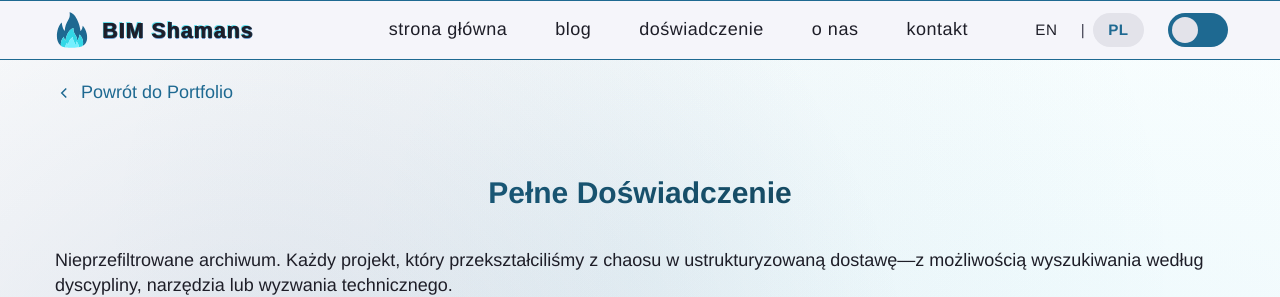
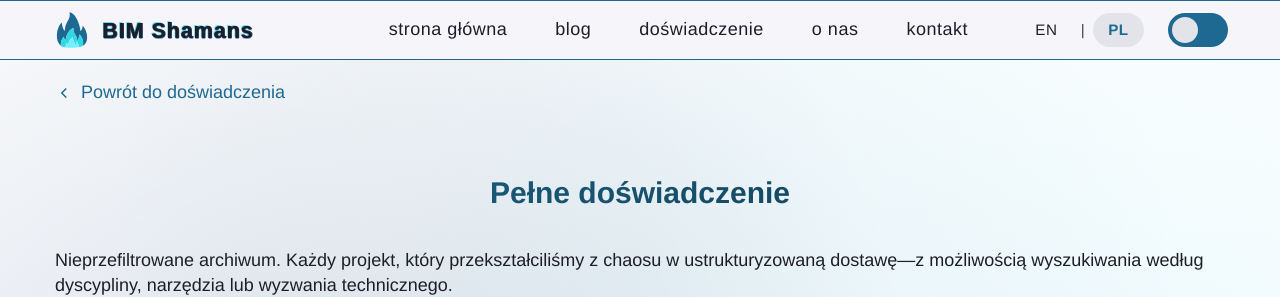
Before and after one commit to W7k-J/BimShamans, a Jekyll site: the page built from pl/portfolio-collection.md, in a window 1280 px wide and 900 px high. Shown: the top 297 px of the window. Built offline with Jekyll 4.4.1, drawn with Linux system fonts in a browser that asks for light colours; some web fonts are replaced.

Commit message:
zmiana nazw naglowkow

```diff
--- a/_config.yml
+++ b/_config.yml
@@ -74,7 +74,7 @@ t:
     read: "read"
     post: "Article"
     back_to_blog: "Back to Blog"
-    back_to_portfolio: "Back to Portfolio"
+    back_to_portfolio: "Back to expertise"
     go_to_top: "Go to top"
     toc: "Table of Contents"
     prev_post: "Prev"
@@ -106,13 +106,13 @@ t:
     about: "o nas"
     contact: "kontakt"
     portfolio: "doświadczenie"
-    portfolio_collection: "Pełne Doświadczenie"
+    portfolio_collection: "Pełne doświadczenie"
     portfolio_collection_intro: "Nieprzefiltrowane archiwum. Każdy projekt, który przekształciliśmy z chaosu w ustrukturyzowaną dostawę—z możliwością wyszukiwania według dyscypliny, narzędzia lub wyzwania technicznego."
     read_more: "czytaj więcej"
     read: "czytania"
     post: "Artykuł"
     back_to_blog: "Powrót do Bloga"
-    back_to_portfolio: "Powrót do Portfolio"
+    back_to_portfolio: "Powrót do doświadczenia"
     go_to_top: "Na górę"
     toc: "Spis treści"
     prev_post: "Poprz"
```
